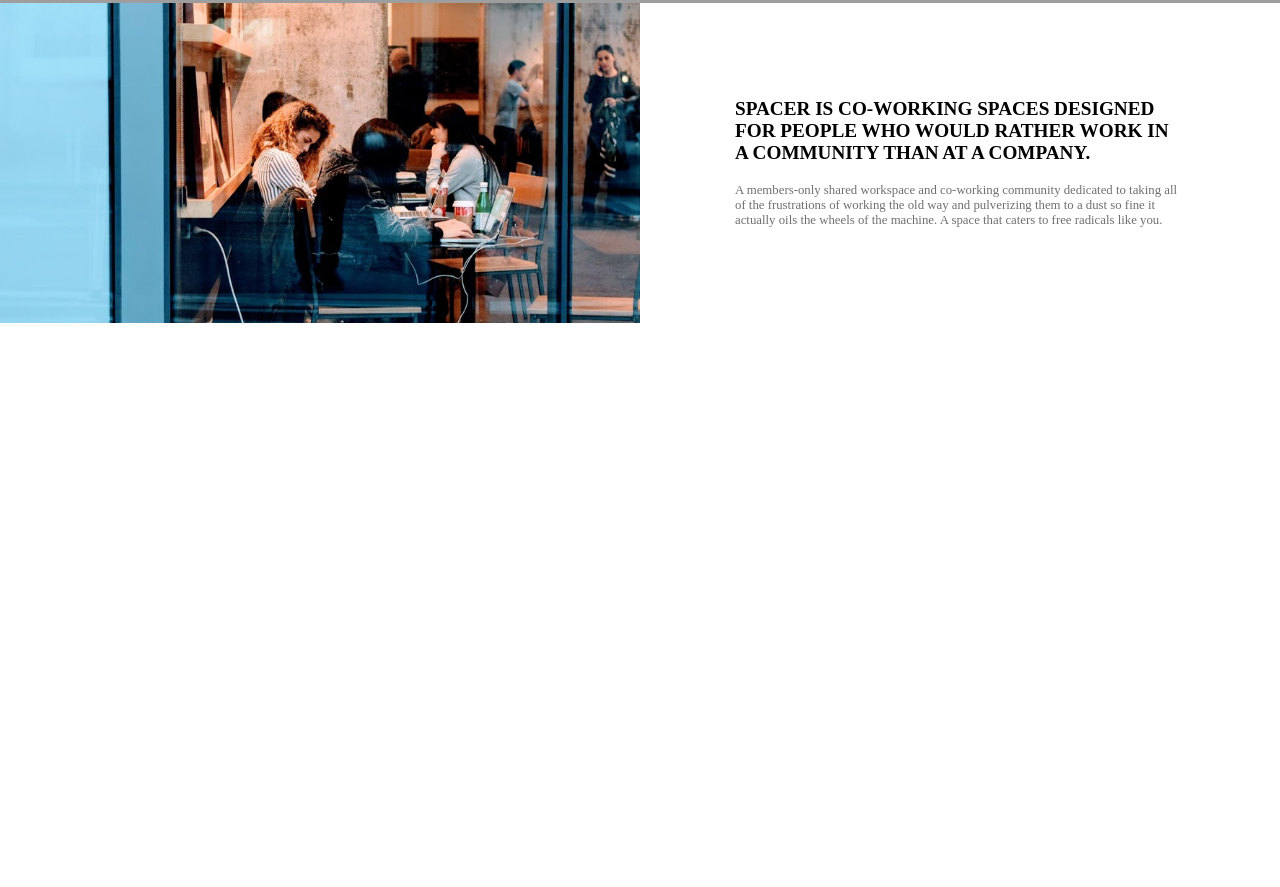
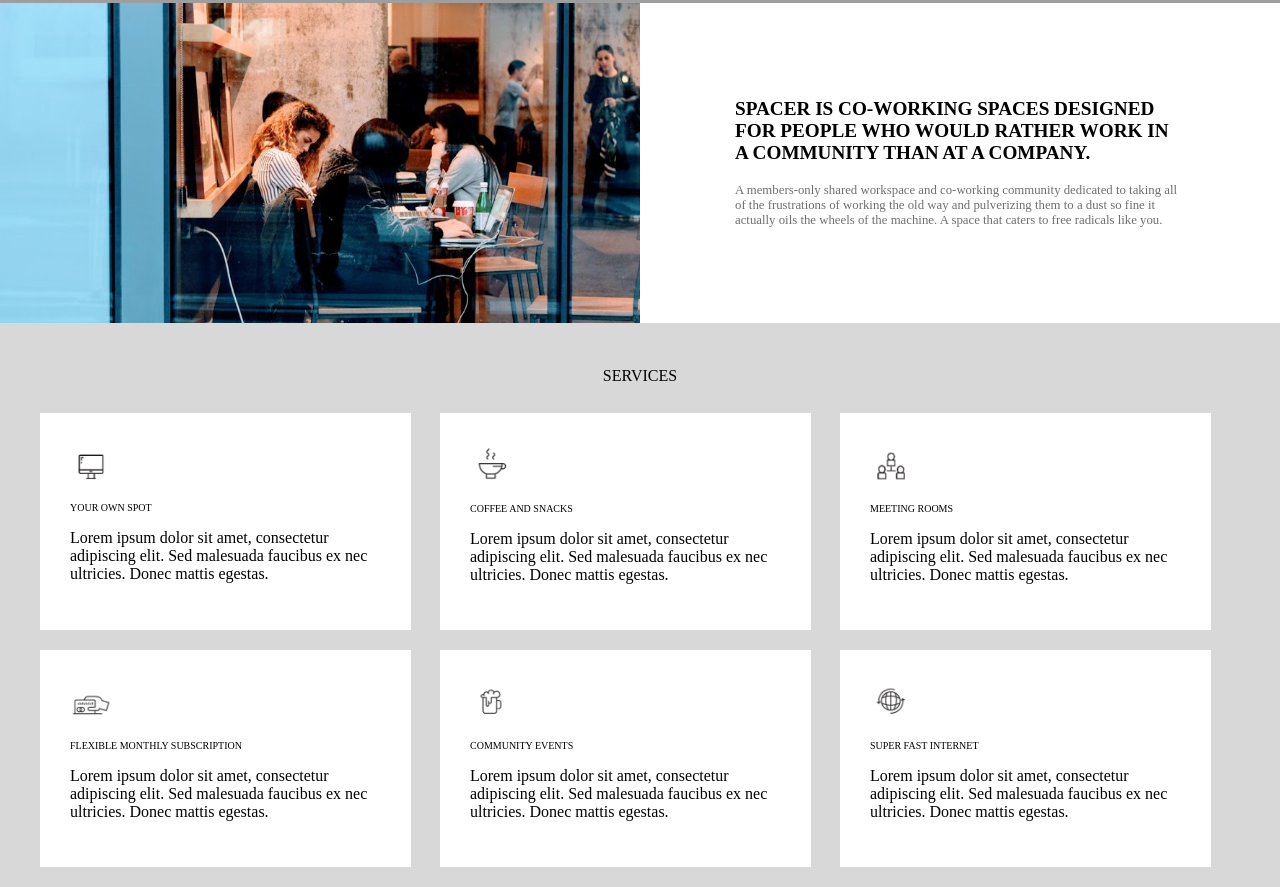
Before and after one commit to joaoquinto/spacer, a plain HTML site: page index.html in a window 1280 px wide. Shown: the part 800-1687 px from the top of the page. Before the commit the page ends 1123 px from the top, so only its background shows below. Drawn offline with Linux system fonts and the light colour scheme; grey boxes are pictures that could not be loaded; a web font is replaced by a local one.

Commit message:
Add arquivos da Issue #4

```diff
--- a/css/desktop.css
+++ b/css/desktop.css
@@ -52,3 +52,33 @@
     align-self: center;
   }
 }
+
+@media (min-width: 800px) {
+  #title-services {
+    color: #000;
+    font-family: "Montserrat";
+    font-size: 1em;
+    font-weight: lighter;
+    text-transform: uppercase;
+    text-align: center;
+    padding: 44px 0 28px;
+  }
+
+  .container-services {
+    display: flex;
+    flex-direction: row;
+    flex-wrap: nowrap;
+    margin: 0 40px;
+    flex: 0 0 calc(238px - 80px);
+  }
+
+  .container-item {
+    background: #ffffff;
+    margin: 0 29px 20px 0;
+    padding: 30px;
+  }
+
+  .container-item li {
+    margin-bottom: 16px;
+  }
+}
--- a/css/style.css
+++ b/css/style.css
@@ -129,3 +129,51 @@ main {
   color: #6f6f6f;
   font-size: 0.8em;
 }
+
+#services {
+  background: #d8d8d8;
+  display: flex;
+  flex-direction: column;
+  align-items: center;
+  width: 100%;
+}
+
+#title-services {
+  color: #000;
+  font-family: "Montserrat";
+  font-size: 1em;
+  font-weight: lighter;
+  text-transform: uppercase;
+  text-align: center;
+  padding: 44px 0 28px;
+}
+
+.container-services {
+  display: flex;
+  flex-direction: column;
+  flex-wrap: nowrap;
+  margin: 0 40px;
+  flex: 0 0 calc(238px - 80px);
+}
+
+.container-item {
+  background: #ffffff;
+  margin: 0 0 20px 0;
+  padding: 30px;
+}
+
+.container-item li {
+  margin-bottom: 16px;
+}
+
+.container-item li h3 {
+  font-family: "Montserrat";
+  font-weight: lighter;
+  text-transform: uppercase;
+  font-size: 0.625em;
+  color: #000;
+}
+
+.container-item li p {
+  font-family: "Raleway";
+}
--- a/index.html
+++ b/index.html
@@ -87,6 +87,72 @@
       </li>
     </ul>
   </section>
+  <section id="services">
+    <h2 id="title-services">
+      Services
+    </h2>
+    <div class="container-services">
+      <ul class="container-item">
+        <li><img src="./assets/img/servicess/Comp-icon@2x.png" alt="Computer"></li>
+        <li class="title-item">
+          <h3>your own spot</h3>
+        </li>
+        <li class="paragraph-item">
+          <p>Lorem ipsum dolor sit amet, consectetur adipiscing elit. Sed malesuada faucibus ex nec ultricies. Donec mattis egestas.</p>
+        </li>
+      </ul>
+      <ul class="container-item">
+        <li><img src="./assets/img/servicess/Coffee@2x.png" alt="Coffee"></li>
+        <li class="title-item">
+          <h3>coffee and snacks</h3>
+        </li>
+        <li class="paragraph-item">
+          <p>Lorem ipsum dolor sit amet, consectetur adipiscing elit. Sed malesuada faucibus ex nec ultricies. Donec mattis egestas.</p>
+        </li>
+      </ul>
+      <ul class="container-item">
+        <li><img src="./assets/img/servicess/Meet-icon@2x.png" alt="meeting rooms"></li>
+        <li class="title-item">
+          <h3>meeting rooms</h3>
+        </li>
+        <li class="paragraph-item">
+          <p>Lorem ipsum dolor sit amet, consectetur adipiscing elit. Sed malesuada faucibus ex nec ultricies. Donec mattis egestas.</p>
+        </li>
+      </ul>
+    </div>
+    <div class="container-services">
+      <ul class="container-item">
+        <li><img src="./assets/img/servicess/card-icon@2x.png" alt="flexible monthly
+          subscription"></li>
+        <li class="title-item">
+          <h3>flexible monthly
+            subscription</h3>
+        </li>
+        <li class="paragraph-item">
+          <p>Lorem ipsum dolor sit amet, consectetur adipiscing elit. Sed malesuada faucibus ex nec ultricies. Donec mattis egestas.</p>
+        </li>
+      </ul>
+      <ul class="container-item">
+        <li><img src="./assets/img/servicess/Beer-icon@2x.png" alt="Beer"></li>
+        <li class="title-item">
+          <h3>community events</h3>
+        </li>
+        <li class="paragraph-item">
+          <p>Lorem ipsum dolor sit amet, consectetur adipiscing elit. Sed malesuada faucibus ex nec ultricies. Donec mattis egestas.</p>
+        </li>
+      </ul>
+      <ul class="container-item">
+        <li><img src="./assets/img/servicess/Internet-icon@2x.png" alt="Internet"></li>
+        <li class="title-item">
+          <h3>super fast internet</h3>
+        </li>
+        <li class="paragraph-item">
+          <p>Lorem ipsum dolor sit amet, consectetur adipiscing elit. Sed malesuada faucibus ex nec ultricies. Donec mattis egestas.</p>
+        </li>
+      </ul>
+    </div>
+
+  </section>
 </body>
 <script type="module" src="js/script.js"></script>
 
```
Also changed, not shown: assets/img/servicess/Beer-icon@2x.png (renamed from assets/img/servicess/Beer icon.png), assets/img/servicess/Coffee@2x.png (renamed from assets/img/servicess/Coffee.png), assets/img/servicess/Comp-icon@2x.png (renamed from assets/img/servicess/Comp icon.png), assets/img/servicess/Internet-icon@2x.png (renamed from assets/img/servicess/Internet icon.png), assets/img/servicess/Meet-icon@2x.png (renamed from assets/img/servicess/Meet icon.png), assets/img/servicess/card-icon@2x.png (renamed from assets/img/servicess/card icon.png), 4 other files.
